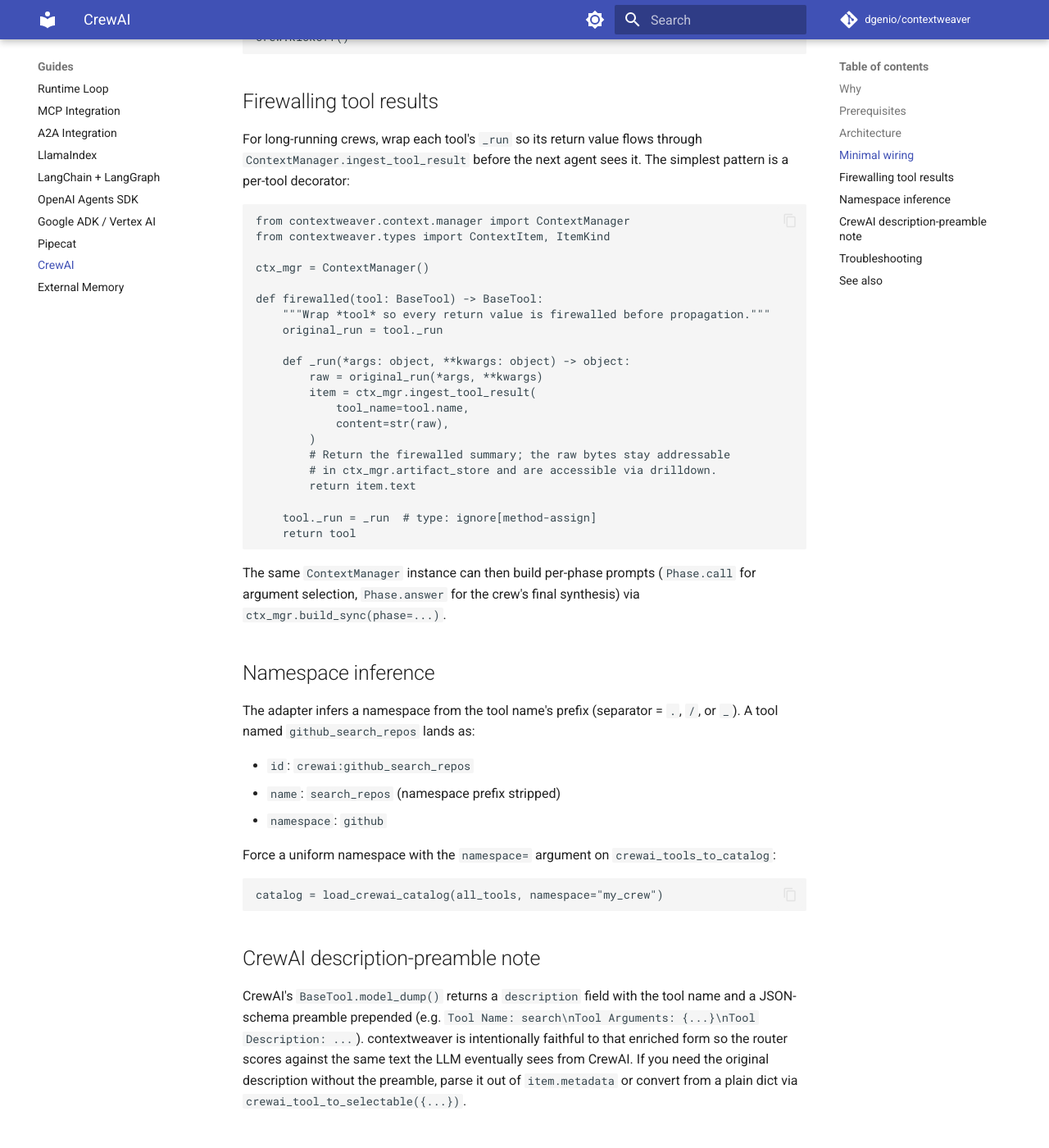
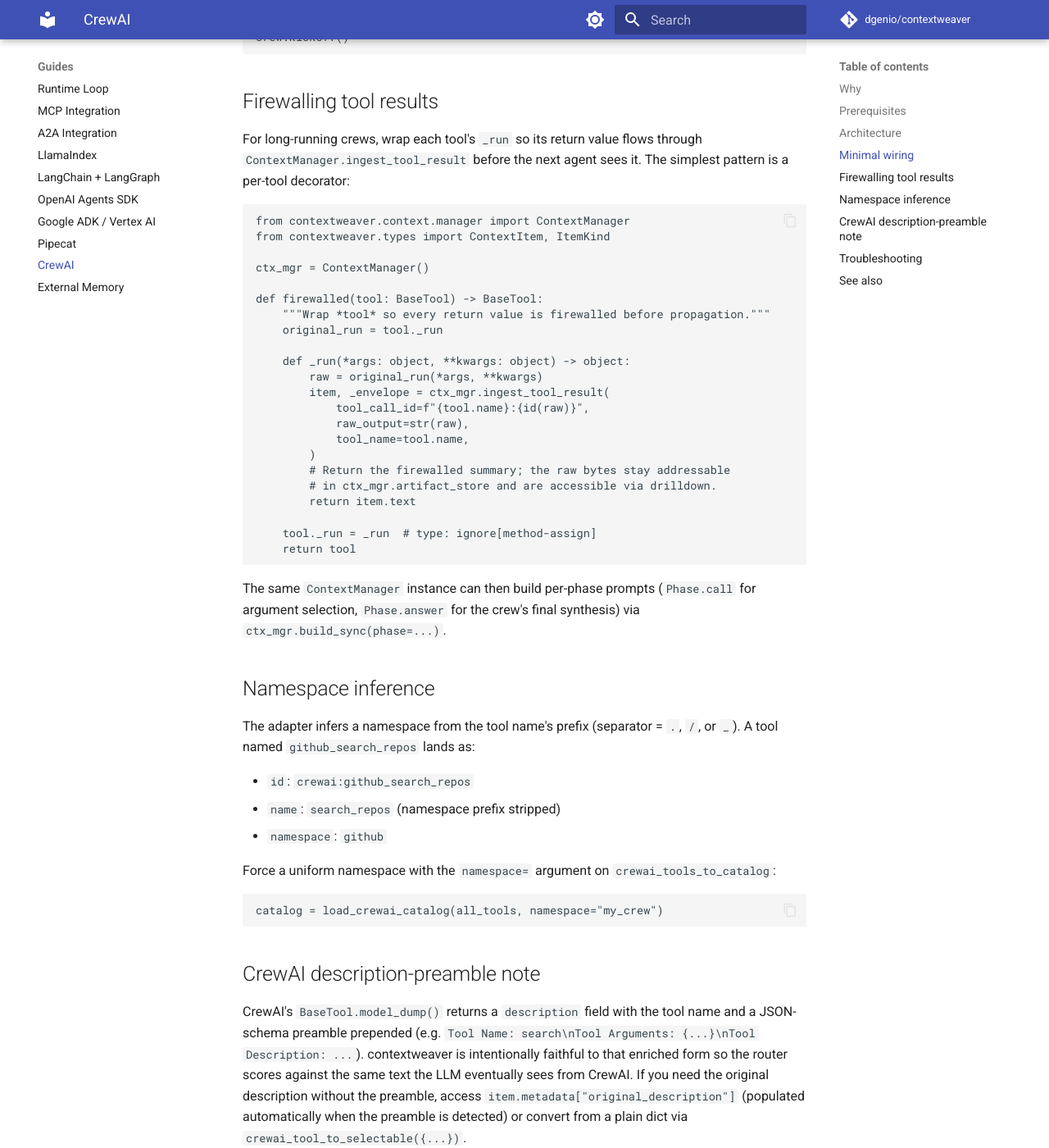
Before and after one commit to dgenio/contextweaver, an MkDocs documentation site: the page built from docs/integration_crewai.md, in a window 1280 px wide and 1400 px high, scrolled down 2494 px. Shown: the whole window at 82% size. Built offline with MkDocs 1.6.1 and Material for MkDocs 9.7.7, drawn with Linux system fonts in a browser that asks for light colours; comment, search, counter and statistics services are not loaded.

Commit message:
fix(review): correct API kwargs in docs, add original_description metadata, guard mem0 put()

```diff
--- a/docs/integration_crewai.md
+++ b/docs/integration_crewai.md
@@ -135,9 +135,10 @@
 
     def _run(*args: object, **kwargs: object) -> object:
         raw = original_run(*args, **kwargs)
-        item = ctx_mgr.ingest_tool_result(
+        item, _envelope = ctx_mgr.ingest_tool_result(
+            tool_call_id=f"{tool.name}:{id(raw)}",
+            raw_output=str(raw),
             tool_name=tool.name,
-            content=str(raw),
         )
         # Return the firewalled summary; the raw bytes stay addressable
         # in ctx_mgr.artifact_store and are accessible via drilldown.
@@ -174,8 +175,9 @@
 `Tool Name: search\nTool Arguments: {...}\nTool Description: ...`).
 contextweaver is intentionally faithful to that enriched form so the
 router scores against the same text the LLM eventually sees from CrewAI.
-If you need the original description without the preamble, parse it out
-of `item.metadata` or convert from a plain dict via
+If you need the original description without the preamble, access
+`item.metadata["original_description"]` (populated automatically when
+the preamble is detected) or convert from a plain dict via
 `crewai_tool_to_selectable({...})`.
 
 ## Troubleshooting
```
Also changed, not shown: docs/cookbook.md (+3 -3 lines), docs/integration_memory.md (+2 -2 lines), 2 other files.
